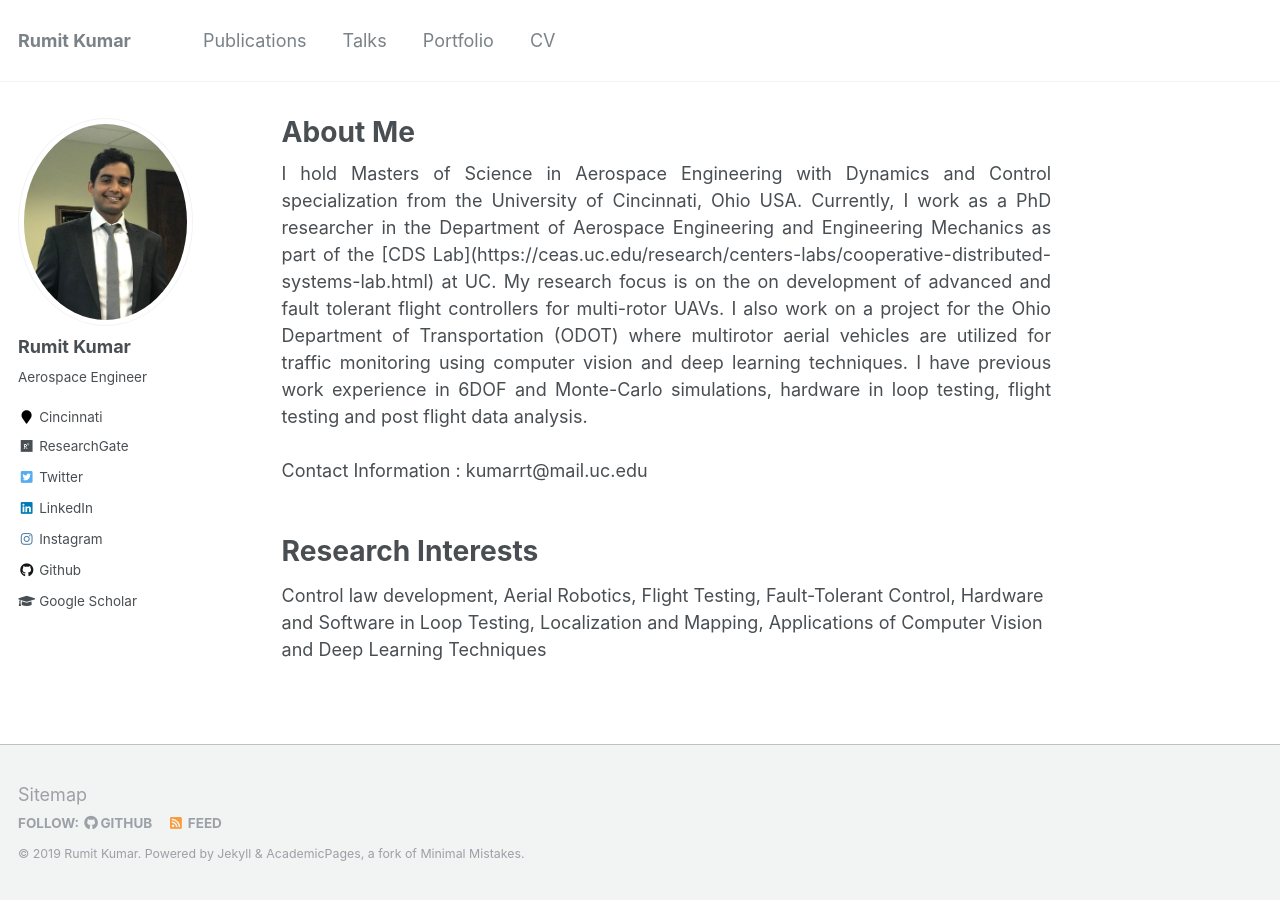
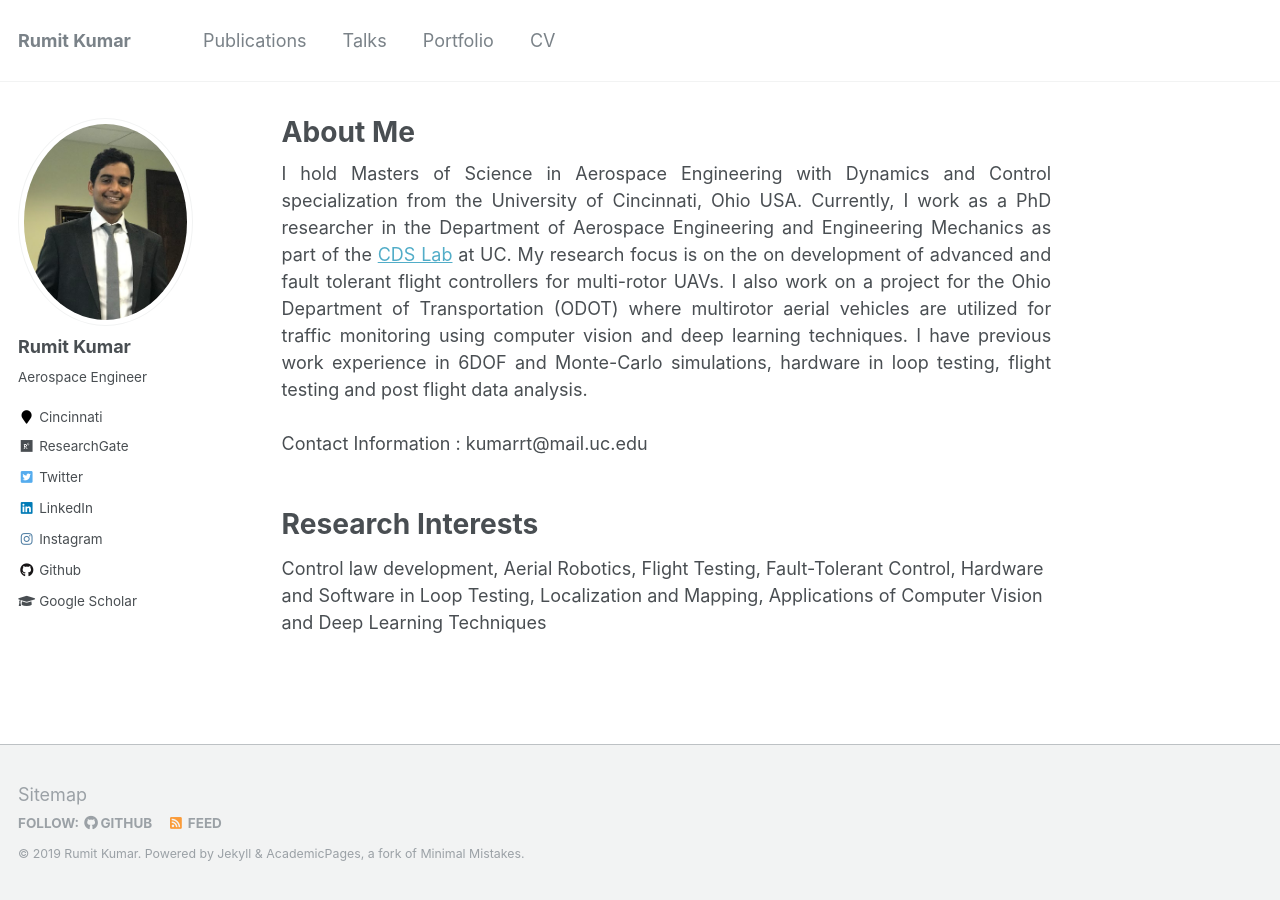
Before and after one commit to kumarrt/kumarrt.github.io, a Jekyll site: the page built from _pages/about.md, in a window 1280 px wide. Built offline with Jekyll 4.4.1, drawn with Linux system fonts in a browser that asks for light colours; part of the change alters nothing that is shown.

Commit message:
Update about.md

```diff
--- a/_pages/about.md
+++ b/_pages/about.md
@@ -7,7 +7,7 @@ redirect_from:
   - /about/
   - /about.html
 ---
-<div style="text-align: justify"> I hold Masters of Science in Aerospace Engineering with Dynamics and Control specialization from the University of Cincinnati, Ohio USA. Currently, I work as a PhD researcher in the Department of Aerospace Engineering and Engineering Mechanics as part of the [CDS Lab](https://ceas.uc.edu/research/centers-labs/cooperative-distributed-systems-lab.html) at UC. My research focus is on the on development of advanced and fault tolerant flight controllers for multi-rotor UAVs. I also work on a project for the Ohio Department of Transportation (ODOT) where multirotor aerial vehicles are utilized for traffic monitoring using computer vision and deep learning techniques. I have previous work experience in 6DOF and Monte-Carlo simulations, hardware in loop testing, flight testing and post flight data analysis. </div>
+<div style="text-align: justify"> I hold Masters of Science in Aerospace Engineering with Dynamics and Control specialization from the University of Cincinnati, Ohio USA. Currently, I work as a PhD researcher in the Department of Aerospace Engineering and Engineering Mechanics as part of the <a href="https://ceas.uc.edu/research/centers-labs/cooperative-distributed-systems-lab.html">CDS Lab</a> at UC. My research focus is on the on development of advanced and fault tolerant flight controllers for multi-rotor UAVs. I also work on a project for the Ohio Department of Transportation (ODOT) where multirotor aerial vehicles are utilized for traffic monitoring using computer vision and deep learning techniques. I have previous work experience in 6DOF and Monte-Carlo simulations, hardware in loop testing, flight testing and post flight data analysis. </div>
 
 
 
```
